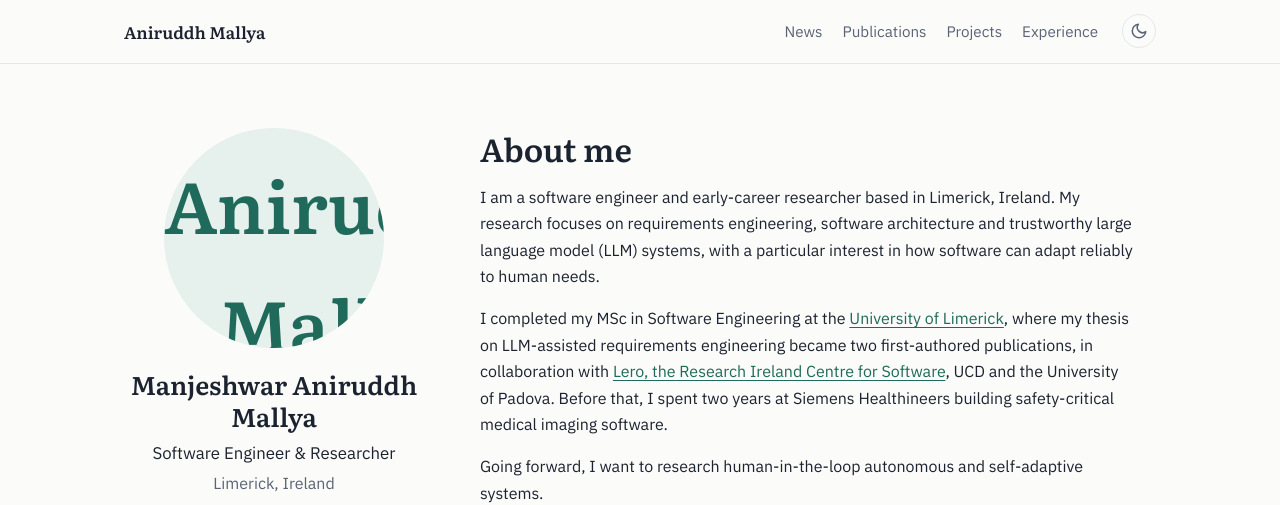
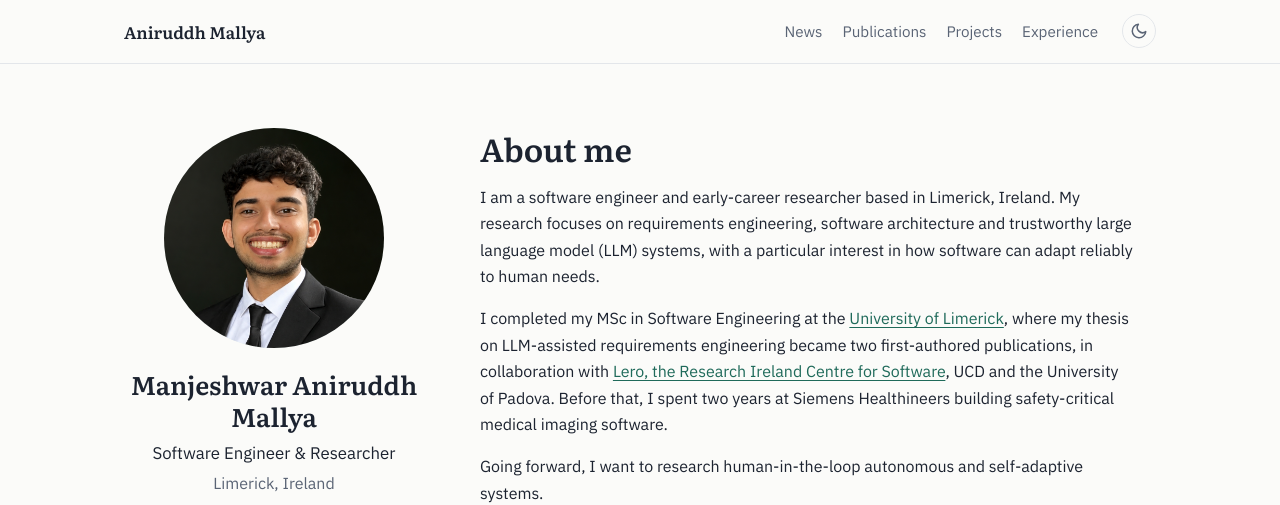
Before and after one commit to Aniruddh-Mallya/Aniruddh-Mallya.github.io, a plain HTML site: page index.html in a window 1280 px wide. Shown: the top 505 px of the page. Drawn offline with Linux system fonts and the light colour scheme.

Commit message:
Add files via upload

```diff
--- a/index.html
+++ b/index.html
@@ -170,7 +170,7 @@
   <section id="about" class="about">
     <div class="profile">
       <div class="avatar">
-        <img src="assets/profile1.png" alt="Aniruddh Mallya">
+        <img src="profile.png" alt="Aniruddh Mallya">
       </div>
       <h1>Manjeshwar Aniruddh Mallya</h1>
       <p class="role">Software Engineer &amp; Researcher</p>
```
